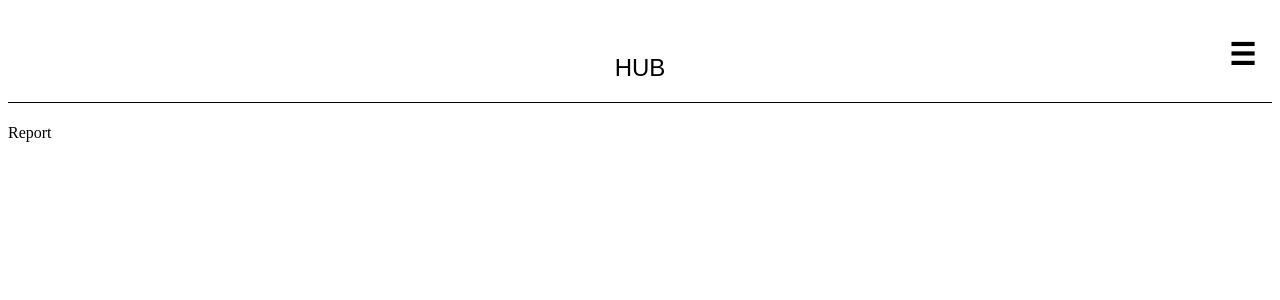
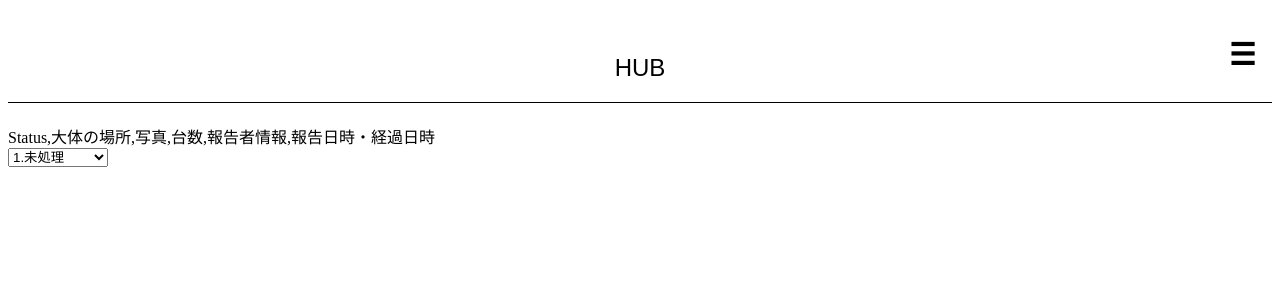
Before and after one commit to 5huto/hub, a React (Create React App) app: page /rep in a window 1280 px wide. Shown: the top 300 px of the page. Built offline with nearby package versions, Linux system fonts and the light colour scheme.

Commit message:
ステータスセレクトボックスの作成

```diff
--- a/src/components/ID.jsx
+++ b/src/components/ID.jsx
@@ -1,12 +1,12 @@
 import React from 'react'
 
-type Props = {
-  label: string;
-  value: string;
-  onChange: (e: React.ChangeEvent<HTMLInputElement>) => void;
-};
+// type Props = {
+//   label: string;
+//   value: string;
+//   onChange: (e: React.ChangeEvent<HTMLInputElement>) => void;
+// };
 
-const ID = (props: Props) => {
+const ID = (props) => {
   return (
     <div>
       <label style={{ display: "block" }}>
--- a/src/components/Pass.jsx
+++ b/src/components/Pass.jsx
@@ -1,12 +1,12 @@
 import React from 'react'
 
-type Props = {
-  label: string;
-  value: string;
-  onChange: (e: React.ChangeEvent<HTMLInputElement>) => void;
-};
+// type Props = {
+//   label: string;
+//   value: string;
+//   onChange: (e: React.ChangeEvent<HTMLInputElement>) => void;
+// };
 
-const Pass = (props: Props) => {
+const Pass = (props) => {
   return (
     <div>
       <label style={{ display: "block" }}>
--- /dev/null
+++ b/src/components/Status.jsx
@@ -0,0 +1,22 @@
+import React,{useState} from 'react'
+
+const Status = (props) => {
+  const sel = ["未処理",  "警告", "撤去完了", "自転車無し"]
+  const [txt, setTxt] = useState(sel[0])
+  function method(data){
+    setTxt(data)
+  }
+  return (
+    <div>
+      <select
+      onChange ={(e) => method(e.target.value)}
+      value={txt}>
+        {sel.map((data, index) => {
+          return<option key={index} value={data}>{index+1}.{data}</option>
+        })}
+      </select>
+    </div>
+  )
+}
+
+export default Status
--- a/src/pages/Report.jsx
+++ b/src/pages/Report.jsx
@@ -1,5 +1,6 @@
 import React from 'react'
 import Header from '../components/Header';
+import Status from '../components/Status';
 
 const Report = () => {
   return (
@@ -7,7 +8,8 @@ const Report = () => {
       <h1>
         <Header />
       </h1>
-      Report
+      Status,大体の場所,写真,台数,報告者情報,報告日時・経過日時
+      <Status />
     </div>
   )
 }
```
